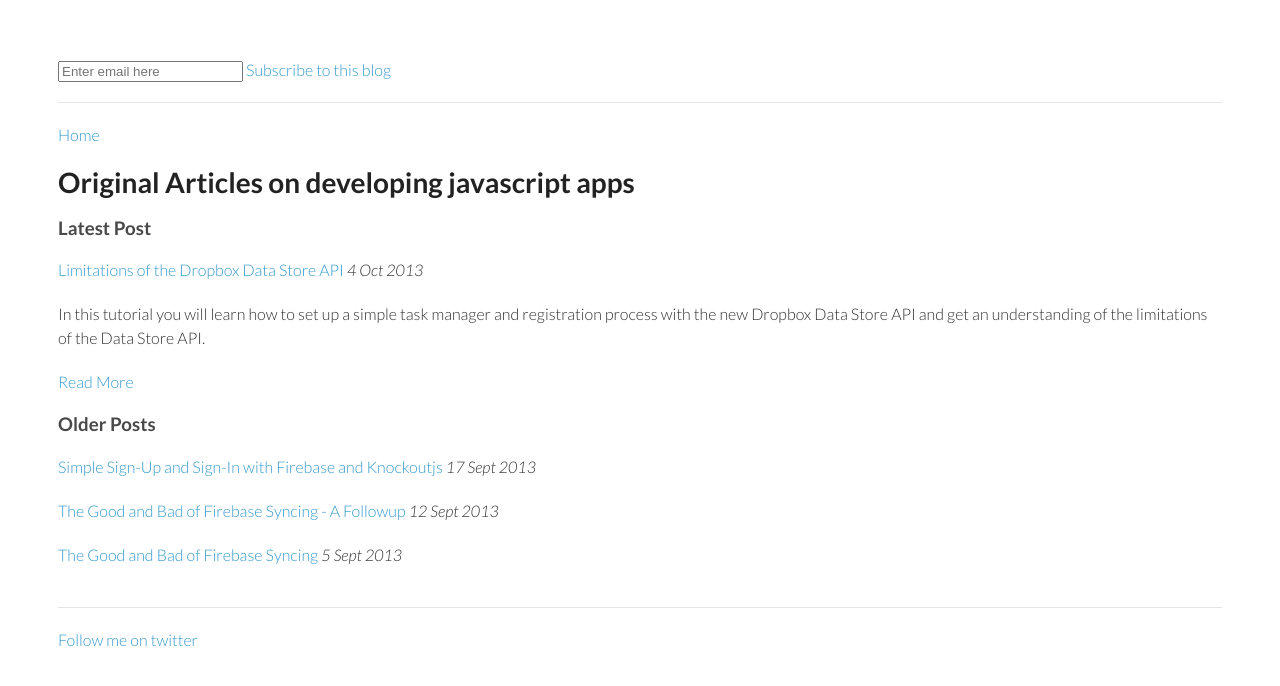
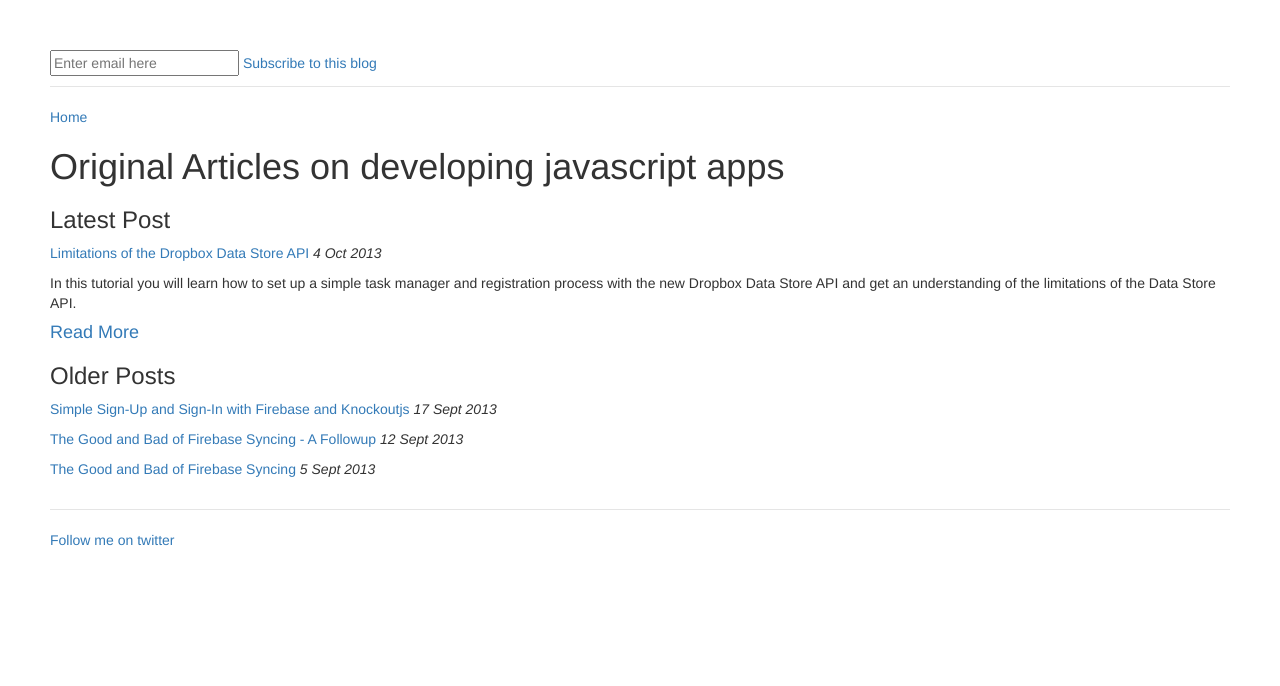
Before and after one commit to nigelkelly/nigelkelly.github.io, a Jekyll site: the page built from index.md, in a window 1280 px wide. Shown: the top 686 px of the page. Built offline with Jekyll 4.4.1, drawn with Linux system fonts in a browser that asks for light colours; nearby versions of some CDN libraries; Markdown is read by kramdown in place of the engine named in the settings; comment, search, counter and statistics services are not loaded.

```diff
--- a/_layouts/default.html
+++ b/_layouts/default.html
@@ -8,6 +8,7 @@
 	<script src="http://download.pouchdb.com/pouchdb-nightly.js"></script>
 	<script src="javascripts/app.js" defer="defer"></script>
 	<link href="stylesheets/styles.css" rel="stylesheet">
+	<link href="http://netdna.bootstrapcdn.com/bootstrap/3.0.0/css/bootstrap.min.css" rel="stylesheet">
 
 </head>
 
```
